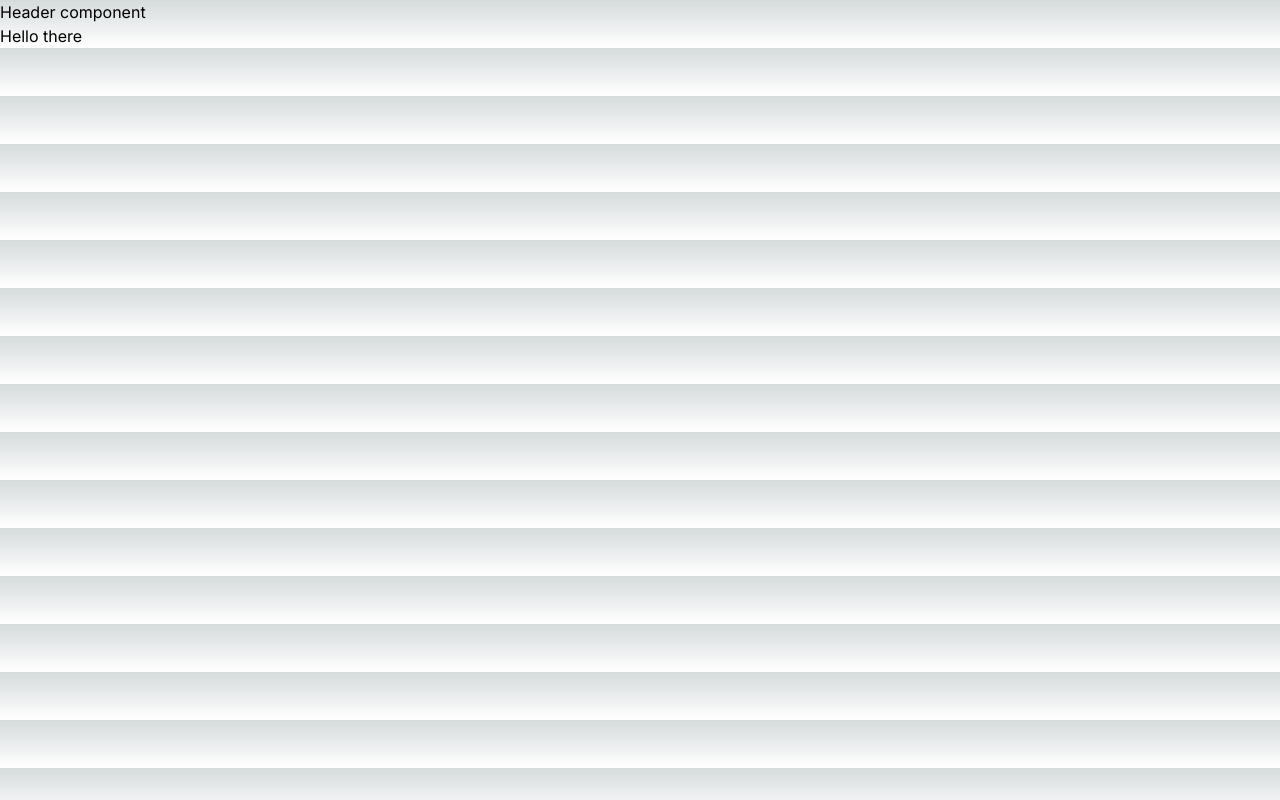
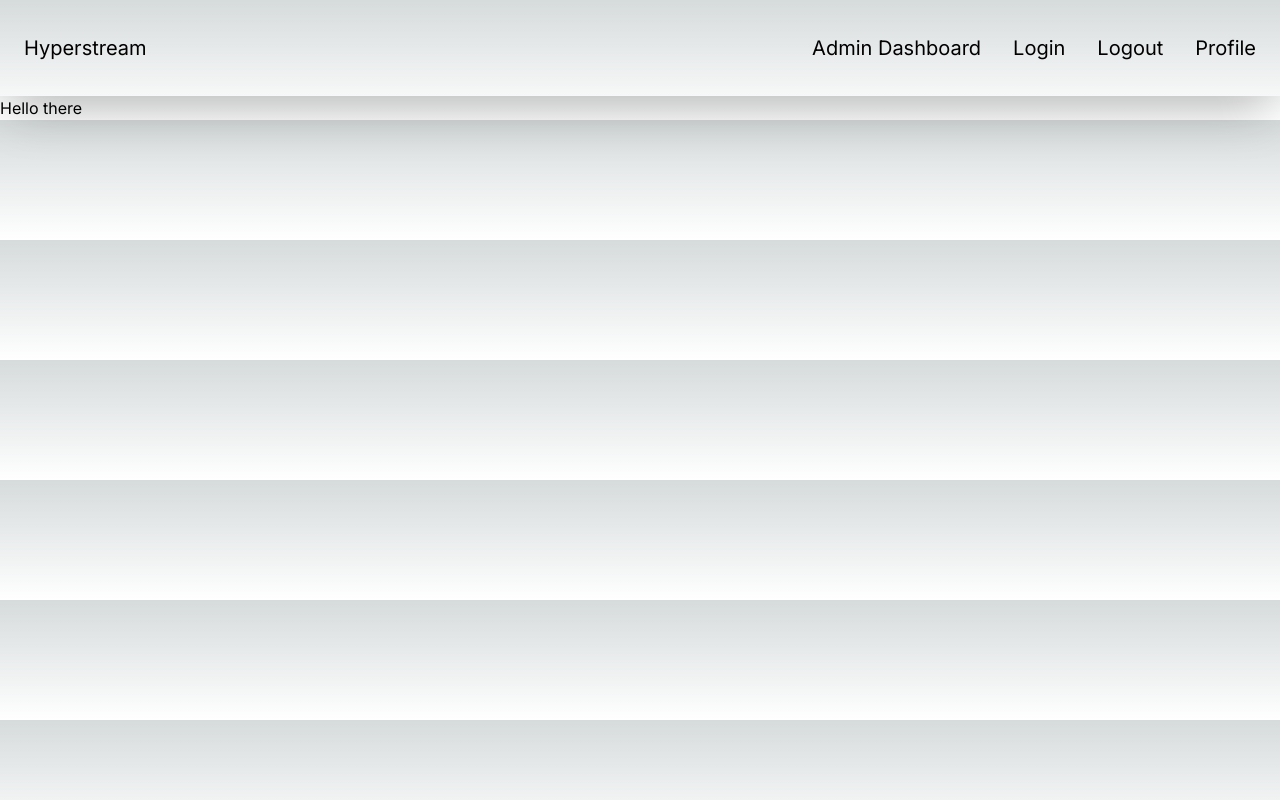
Before and after one commit to sohilf88/hyperstream, a Next.js app: page / in a window 1280 px wide. Built offline with nearby package versions, Linux system fonts and the light colour scheme.

Commit message:
Header config done

```diff
--- a/components/header.tsx
+++ b/components/header.tsx
@@ -1,5 +1,33 @@
+import Link from "next/link";
+
 function Header() {
-  return <header>Header component</header>;
+  return (
+    <header className="dark:bg-slate-700 h-12 sm:h-16 md:h-20 lg:h-24 shadow sm:shadow-sm lg:shadow-lg xl:shadow-2xl xl:text-2xl ">
+      <nav className=" px-2 sm:px-3 md:px-5 lg:px-6  grid grid-col-2 items-center h-full lg:mx-auto text-sm sm:text-base md:text-lg lg:text-xl">
+        <div className="logo ">
+          <div className="col-start-1">
+            <Link href="/">Hyperstream</Link>
+          </div>
+        </div>
+        <div className="links col-start-2">
+          <ul className="flex items-center justify-end md:justify-evenly lg:justify-around gap-3 xl:justify-end xl:gap-8">
+            <li>
+              <Link href="/dashboard">Admin Dashboard</Link>
+            </li>
+            <li>
+              <Link href="/login">Login</Link>
+            </li>
+            <li>
+              <Link href="/api/auth/v1/logout">Logout</Link>
+            </li>
+            <li>
+              <Link href="/profile">Profile</Link>
+            </li>
+          </ul>
+        </div>
+      </nav>
+    </header>
+  );
 }
 
 export default Header;
```
